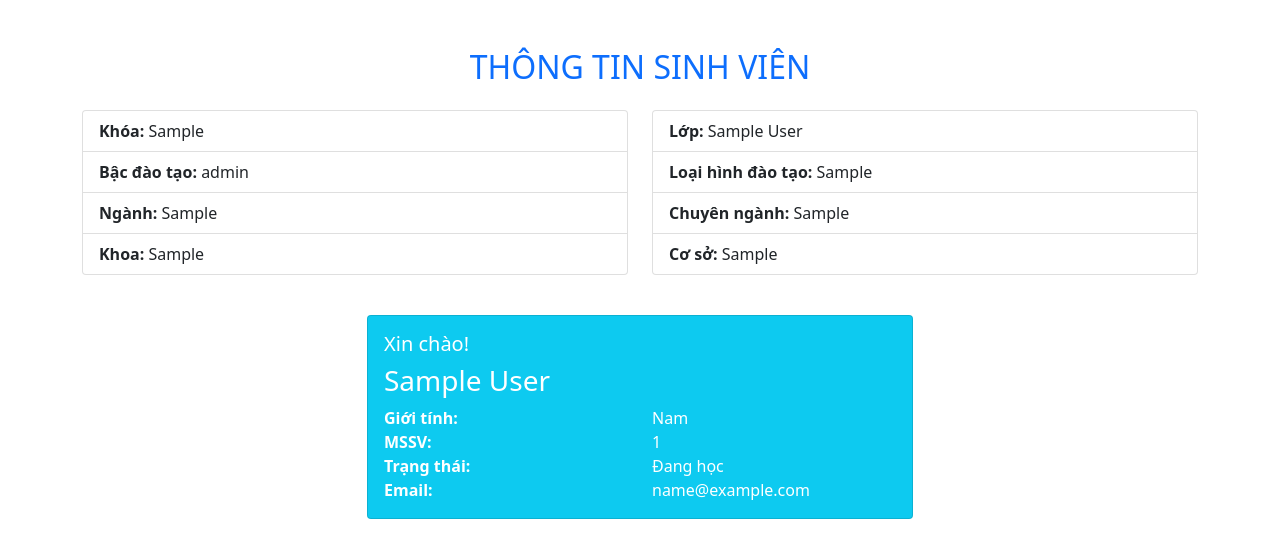
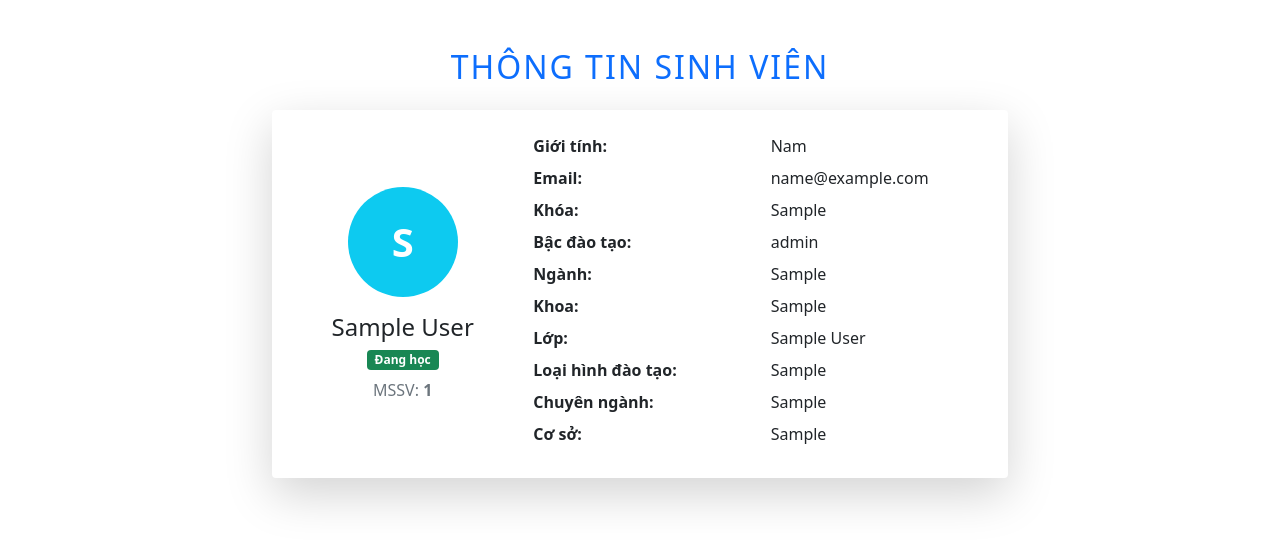
Before and after one commit to taitruong256/Tuition-management, a Django app: page /accounts/profile/ in a window 1280 px wide. Shown: the part 56-614 px from the top of the page. Run offline with Django 5.2, Linux system fonts and the light colour scheme; a user stored in the database is signed in; tables that the repository leaves empty hold one stand-in row (values such as "Sample post").

Commit message:
update profile page

```diff
--- a/templates/accounts/profile.html
+++ b/templates/accounts/profile.html
@@ -2,46 +2,62 @@
 
 {% block content %}
 <div class="container mt-5">
-    <h2 class="text-center text-primary mb-4">THÔNG TIN SINH VIÊN</h2>
-    <div class="row">
-        <div class="col-md-6">
-            <ul class="list-group mb-3">
-                <li class="list-group-item"><strong>Khóa:</strong> {{ student.course_year }}</li>
-                <li class="list-group-item"><strong>Bậc đào tạo:</strong> {{ student.education_level }}</li>
-                <li class="list-group-item"><strong>Ngành:</strong> {{ student.major }}</li>
-                <li class="list-group-item"><strong>Khoa:</strong> {{ student.faculty }}</li>
-            </ul>
+    <h2 class="text-center text-primary mb-4" style="letter-spacing:2px;">THÔNG TIN SINH VIÊN</h2>
+    <div class="row justify-content-center mb-4">
+        <div class="col-md-8">
+            <div class="card shadow-lg border-0">
+                <div class="card-body p-4">
+                    <div class="row align-items-center">
+                        <div class="col-md-4 text-center mb-3 mb-md-0">
+                            <div class="bg-info rounded-circle mx-auto" style="width:110px;height:110px;display:flex;align-items:center;justify-content:center;">
+                                <span class="fw-bold text-white" style="font-size:2.5rem;">{{ student.full_name|slice:':1' }}</span>
                             </div>
-        <div class="col-md-6">
-            <ul class="list-group mb-3">
-                <li class="list-group-item"><strong>Lớp:</strong> {{ student.class_name }}</li>
-                <li class="list-group-item"><strong>Loại hình đào tạo:</strong> {{ student.education_type }}</li>
-                <li class="list-group-item"><strong>Chuyên ngành:</strong> {{ student.specialization }}</li>
-                <li class="list-group-item"><strong>Cơ sở:</strong> {{ student.campus }}</li>
-            </ul>
+                            <h4 class="mt-3 mb-1">{{ student.full_name }}</h4>
+                            <span class="badge bg-success mb-2">{{ student.status }}</span>
+                            <div class="text-muted">MSSV: <strong>{{ student.student_id }}</strong></div>
                         </div>
-    </div>
-    <div class="row mt-4 justify-content-center">
-        <div class="col-md-6">
-            <div class="card bg-info text-white">
-                <div class="card-body">
-                    <h5 class="card-title">Xin chào!</h5>
-                    <h3 class="card-title">{{ student.full_name }}</h3>
-                    <div class="row">
+                        <div class="col-md-8">
+                            <div class="row mb-2">
                                 <div class="col-6"><strong>Giới tính:</strong></div>
                                 <div class="col-6">{{ student.gender }}</div>
                             </div>
-                    <div class="row">
-                        <div class="col-6"><strong>MSSV:</strong></div>
-                        <div class="col-6">{{ student.student_id }}</div>
-                    </div>
-                    <div class="row">
-                        <div class="col-6"><strong>Trạng thái:</strong></div>
-                        <div class="col-6">{{ student.status }}</div>
-                    </div>
-                    <div class="row">
+                            <div class="row mb-2">
                                 <div class="col-6"><strong>Email:</strong></div>
                                 <div class="col-6">{{ student.email }}</div>
+                            </div>
+                            <div class="row mb-2">
+                                <div class="col-6"><strong>Khóa:</strong></div>
+                                <div class="col-6">{{ student.course_year }}</div>
+                            </div>
+                            <div class="row mb-2">
+                                <div class="col-6"><strong>Bậc đào tạo:</strong></div>
+                                <div class="col-6">{{ student.education_level }}</div>
+                            </div>
+                            <div class="row mb-2">
+                                <div class="col-6"><strong>Ngành:</strong></div>
+                                <div class="col-6">{{ student.major }}</div>
+                            </div>
+                            <div class="row mb-2">
+                                <div class="col-6"><strong>Khoa:</strong></div>
+                                <div class="col-6">{{ student.faculty }}</div>
+                            </div>
+                            <div class="row mb-2">
+                                <div class="col-6"><strong>Lớp:</strong></div>
+                                <div class="col-6">{{ student.class_name }}</div>
+                            </div>
+                            <div class="row mb-2">
+                                <div class="col-6"><strong>Loại hình đào tạo:</strong></div>
+                                <div class="col-6">{{ student.education_type }}</div>
+                            </div>
+                            <div class="row mb-2">
+                                <div class="col-6"><strong>Chuyên ngành:</strong></div>
+                                <div class="col-6">{{ student.specialization }}</div>
+                            </div>
+                            <div class="row mb-2">
+                                <div class="col-6"><strong>Cơ sở:</strong></div>
+                                <div class="col-6">{{ student.campus }}</div>
+                            </div>
+                        </div>
                     </div>
                 </div>
             </div>
```
Lines whose indentation alone changed are shown as unchanged.
